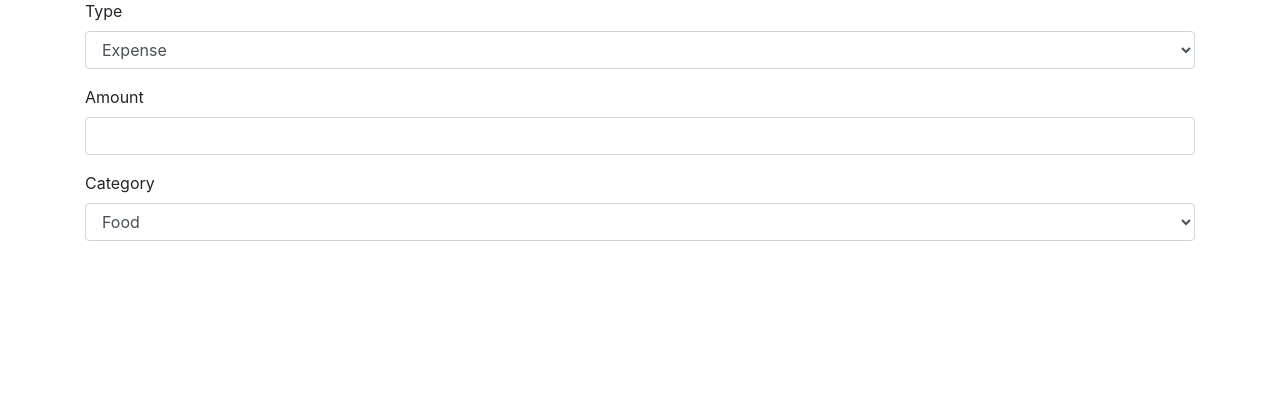
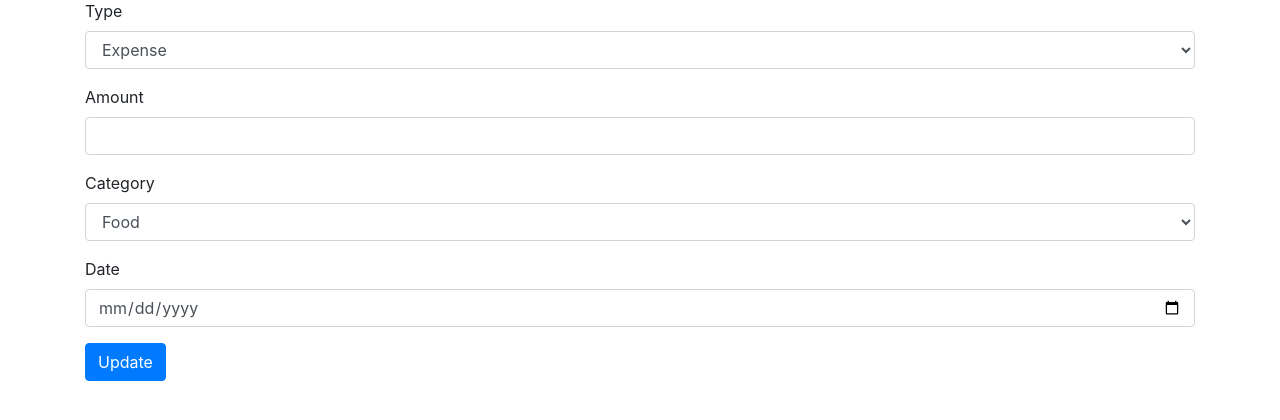
Before and after one commit to duvindusahan/Expense_Tracking_App, a Django app: template ExpenseTracker/templates/home/expense_edit.html in a window 1280 px wide. Shown: the part 95-515 px from the top of the page. Run offline with Django 5.2, Linux system fonts and the light colour scheme; the template is opened without the code that fills it, so the values that code supplies are empty; some libraries are stand-ins or nearby versions.

Commit message:
expense_edit7

```diff
--- a/ExpenseTracker/templates/home/expense_edit.html
+++ b/ExpenseTracker/templates/home/expense_edit.html
@@ -33,3 +33,10 @@
                         <option value="Other" {% if addmoney_info.Category == "Other" %}selected{% endif %}>Other</option>
                     </select>
                 </div>
+                <div class="form-group">
+                    <label for="Date">Date</label>
+                    <input type="date" class="form-control" id="Date" name="Date" value="{{ addmoney_info.Date }}" required>
+                </div>
+                <button type="submit" class="btn btn-primary">Update</button>
+            </form>
+        </div>
```
